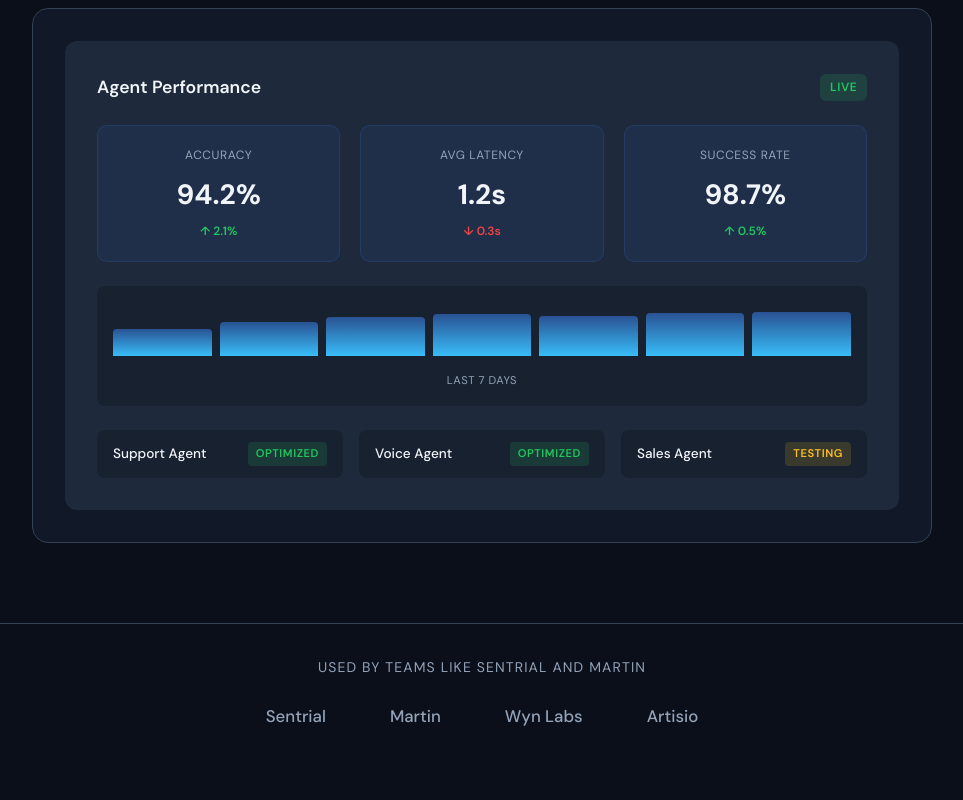
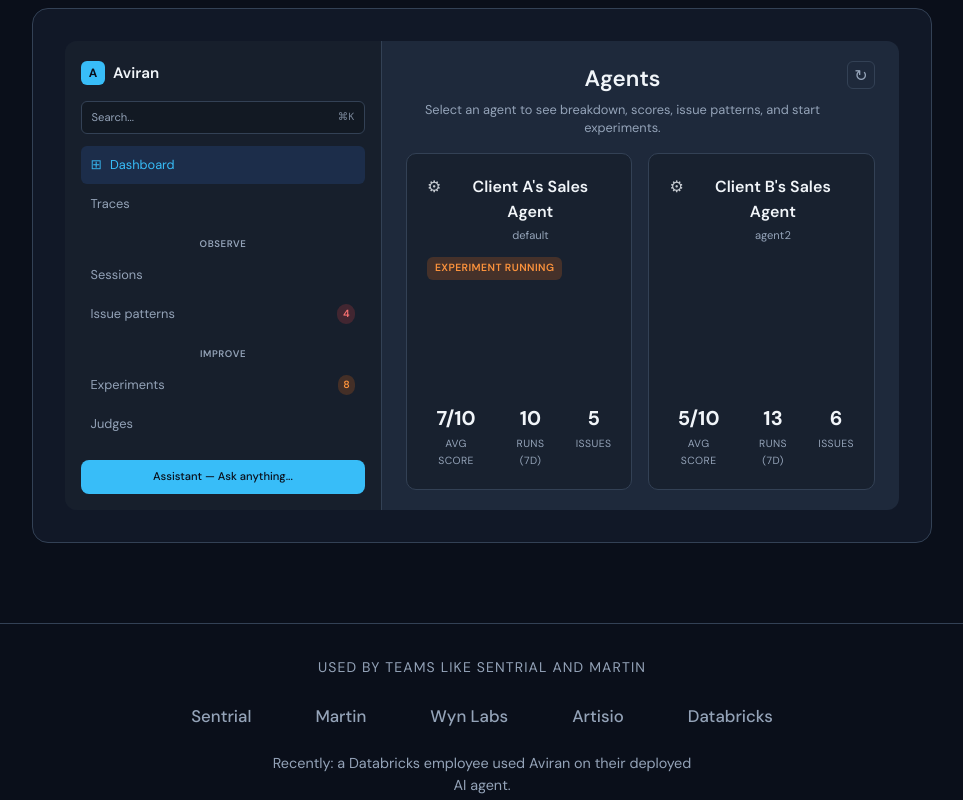
Before and after one commit to raghavtries/AviranLandingPage_fork, a React (Vite) app: page / in a window 1280 px wide. Shown: the part 620-1420 px from the top of the page, without its empty margins (158-1121 px from the left). Built offline with nearby package versions, Linux system fonts and the light colour scheme.

Commit message:
landing page almost dev'd

```diff
--- a/src/components/Header.css
+++ b/src/components/Header.css
@@ -33,6 +33,7 @@
   text-decoration: none;
   letter-spacing: 0.02em;
   white-space: nowrap;
+  margin-right: clamp(1.25rem, 3vw, 2rem);
 }
 
 .logo-icon {
--- a/src/components/Hero.css
+++ b/src/components/Hero.css
@@ -65,178 +65,303 @@
   margin-right: auto;
 }
 
-.dashboard-mockup {
+/* Aviran dashboard mockup: sidebar + main */
+.aviran-dashboard-mockup {
   aspect-ratio: 16/9;
+  min-height: 280px;
   background: var(--surface);
   border-radius: 12px;
-  padding: 1.5rem;
   display: flex;
-  flex-direction: column;
-  gap: 1.25rem;
   overflow: hidden;
 }
 
-.dashboard-header {
+.dashboard-sidebar {
+  width: 38%;
+  min-width: 140px;
+  background: rgba(0, 0, 0, 0.25);
+  border-right: 1px solid var(--border);
+  padding: 0.75rem;
   display: flex;
-  justify-content: space-between;
-  align-items: center;
+  flex-direction: column;
+  gap: 0.6rem;
 }
 
-.dashboard-title {
-  font-size: 1.1rem;
+.sidebar-header {
+  display: flex;
+  align-items: center;
+  gap: 0.5rem;
+  padding: 0.25rem 0;
+}
+
+.sidebar-logo-icon {
+  width: 24px;
+  height: 24px;
+  border-radius: 6px;
+  background: var(--accent);
+  color: var(--bg);
+  font-size: 0.75rem;
+  font-weight: 700;
+  display: flex;
+  align-items: center;
+  justify-content: center;
+}
+
+.sidebar-brand {
+  font-size: 0.95rem;
   font-weight: 600;
   color: var(--text);
 }
 
-.dashboard-badge {
-  font-size: 0.75rem;
-  font-weight: 600;
-  padding: 0.25rem 0.6rem;
-  background: rgba(34, 197, 94, 0.15);
-  color: #22c55e;
+.sidebar-search {
+  display: flex;
+  align-items: center;
+  justify-content: space-between;
+  padding: 0.4rem 0.6rem;
+  background: rgba(0, 0, 0, 0.2);
+  border: 1px solid var(--border);
   border-radius: 6px;
-  text-transform: uppercase;
-  letter-spacing: 0.05em;
+  font-size: 0.7rem;
+  color: var(--text-muted);
 }
 
-.dashboard-metrics {
-  display: grid;
-  grid-template-columns: repeat(3, 1fr);
-  gap: 1rem;
+.sidebar-search-kbd {
+  font-size: 0.65rem;
+  opacity: 0.8;
 }
 
-.metric-card {
-  background: rgba(59, 130, 246, 0.08);
-  border: 1px solid rgba(59, 130, 246, 0.15);
-  border-radius: 10px;
-  padding: 1rem;
+.sidebar-nav {
+  flex: 1;
+  display: flex;
+  flex-direction: column;
+  gap: 0.15rem;
+  overflow: hidden;
 }
 
-.metric-label {
+.sidebar-nav-section {
+  font-size: 0.6rem;
+  font-weight: 600;
+  text-transform: uppercase;
+  letter-spacing: 0.06em;
+  color: var(--text-muted);
+  margin-top: 0.5rem;
+  padding: 0.2rem 0;
+}
+
+.sidebar-nav-item {
+  display: flex;
+  align-items: center;
+  gap: 0.5rem;
+  padding: 0.4rem 0.5rem;
   font-size: 0.75rem;
   color: var(--text-muted);
-  text-transform: uppercase;
-  letter-spacing: 0.05em;
-  margin-bottom: 0.5rem;
+  border-radius: 6px;
 }
 
-.metric-value {
-  font-size: 1.5rem;
-  font-weight: 700;
-  color: var(--text);
-  margin-bottom: 0.25rem;
+.sidebar-nav-item.active {
+  background: rgba(59, 130, 246, 0.15);
+  color: var(--accent);
 }
 
-.metric-trend {
-  font-size: 0.75rem;
-  font-weight: 600;
+.sidebar-nav-icon {
+  font-size: 0.85rem;
+  opacity: 0.9;
 }
 
-.metric-trend.up {
-  color: #22c55e;
+.sidebar-badge {
+  margin-left: auto;
+  font-size: 0.65rem;
+  font-weight: 600;
+  min-width: 16px;
+  padding: 0.1rem 0.35rem;
+  border-radius: 999px;
+  text-align: center;
 }
 
-.metric-trend.down {
-  color: #ef4444;
+.sidebar-badge.red {
+  background: rgba(239, 68, 68, 0.2);
+  color: #f87171;
 }
 
-.dashboard-chart {
+.sidebar-badge.orange {
+  background: rgba(249, 115, 22, 0.2);
+  color: #fb923c;
+}
+
+.sidebar-assistant {
+  padding: 0.5rem 0.75rem;
+  background: var(--accent);
+  color: var(--bg);
+  font-size: 0.7rem;
+  font-weight: 500;
+  border-radius: 8px;
+  margin-top: auto;
+}
+
+.dashboard-main {
   flex: 1;
+  padding: 1rem 1.25rem;
+  display: flex;
+  flex-direction: column;
+  gap: 1rem;
+  overflow: hidden;
+}
+
+.dashboard-main-header {
+  display: flex;
+  justify-content: space-between;
+  align-items: flex-start;
+  gap: 0.5rem;
+}
+
+.dashboard-main-title {
+  font-size: 1.25rem;
+  font-weight: 600;
+  color: var(--text);
+  margin: 0 0 0.25rem;
+}
+
+.dashboard-main-subtitle {
+  font-size: 0.75rem;
+  color: var(--text-muted);
+  margin: 0;
+  line-height: 1.4;
+}
+
+.dashboard-refresh {
+  flex-shrink: 0;
+  width: 28px;
+  height: 28px;
+  border: 1px solid var(--border);
+  background: transparent;
+  border-radius: 6px;
+  color: var(--text-muted);
+  font-size: 1rem;
+  cursor: pointer;
+}
+
+.dashboard-refresh:hover {
+  color: var(--text);
+  background: rgba(255, 255, 255, 0.05);
+}
+
+.dashboard-agent-cards {
+  display: grid;
+  grid-template-columns: repeat(2, 1fr);
+  gap: 1rem;
+  flex: 1;
+  min-height: 0;
+}
+
+.agent-card {
   background: rgba(0, 0, 0, 0.2);
-  border-radius: 8px;
+  border: 1px solid var(--border);
+  border-radius: 10px;
   padding: 1rem;
   display: flex;
   flex-direction: column;
+  gap: 0.75rem;
+}
+
+.agent-card-header {
+  display: flex;
+  align-items: flex-start;
   gap: 0.5rem;
 }
 
-.chart-bars {
-  display: flex;
-  align-items: flex-end;
-  justify-content: space-around;
-  gap: 0.5rem;
-  height: 100%;
-  padding: 0.5rem 0;
+.agent-card-icon {
+  font-size: 1rem;
+  opacity: 0.8;
 }
 
-.chart-bar {
-  flex: 1;
-  background: linear-gradient(to top, var(--accent), rgba(59, 130, 246, 0.5));
-  border-radius: 4px 4px 0 0;
-  min-height: 20px;
-  animation: growBar 0.6s ease-out;
-}
-
-@keyframes growBar {
-  from {
-    height: 0;
-  }
-}
-
-.chart-label {
-  font-size: 0.7rem;
-  color: var(--text-muted);
-  text-align: center;
-  text-transform: uppercase;
-  letter-spacing: 0.05em;
-}
-
-.dashboard-agents {
-  display: flex;
-  gap: 1rem;
-}
-
-.agent-item {
-  flex: 1;
-  display: flex;
-  justify-content: space-between;
-  align-items: center;
-  padding: 0.75rem 1rem;
-  background: rgba(0, 0, 0, 0.2);
-  border-radius: 8px;
-}
-
-.agent-name {
-  font-size: 0.85rem;
-  font-weight: 500;
+.agent-card-name {
+  font-size: 0.9rem;
+  font-weight: 600;
   color: var(--text);
 }
 
-.agent-status {
+.agent-card-sub {
   font-size: 0.7rem;
+  color: var(--text-muted);
+  margin-top: 0.15rem;
+}
+
+.agent-card-tag {
+  font-size: 0.65rem;
   font-weight: 600;
   padding: 0.2rem 0.5rem;
-  border-radius: 4px;
+  border-radius: 6px;
+  align-self: flex-start;
   text-transform: uppercase;
-  letter-spacing: 0.05em;
+  letter-spacing: 0.04em;
 }
 
-.agent-status.active {
-  background: rgba(34, 197, 94, 0.15);
-  color: #22c55e;
+.agent-card-tag.experiment {
+  background: rgba(249, 115, 22, 0.2);
+  color: #fb923c;
 }
 
-.agent-status.pending {
-  background: rgba(251, 191, 36, 0.15);
-  color: #fbbf24;
+.agent-card-metrics {
+  display: flex;
+  gap: 1.25rem;
+  margin-top: auto;
+}
+
+.agent-metric {
+  display: flex;
+  flex-direction: column;
+  gap: 0.15rem;
+}
+
+.agent-metric-value {
+  font-size: 1.1rem;
+  font-weight: 700;
+  color: var(--text);
+}
+
+.agent-metric-label {
+  font-size: 0.65rem;
+  color: var(--text-muted);
+  text-transform: uppercase;
+  letter-spacing: 0.04em;
 }
 
 @media (min-width: 768px) {
-  .dashboard-mockup {
-    padding: 2rem;
-    gap: 1.5rem;
+  .aviran-dashboard-mockup {
+    min-height: 320px;
   }
 
-  .dashboard-metrics {
-    gap: 1.25rem;
+  .dashboard-sidebar {
+    padding: 1rem;
+    gap: 0.75rem;
   }
 
-  .metric-card {
+  .sidebar-nav-item {
+    font-size: 0.8rem;
+    padding: 0.5rem 0.6rem;
+  }
+
+  .dashboard-main {
+    padding: 1.25rem 1.5rem;
+  }
+
+  .dashboard-main-title {
+    font-size: 1.4rem;
+  }
+
+  .dashboard-main-subtitle {
+    font-size: 0.8rem;
+  }
+
+  .agent-card {
     padding: 1.25rem;
   }
 
-  .metric-value {
-    font-size: 1.75rem;
+  .agent-card-name {
+    font-size: 1rem;
+  }
+
+  .agent-metric-value {
+    font-size: 1.25rem;
   }
 }
 
--- a/src/components/Hero.tsx
+++ b/src/components/Hero.tsx
@@ -15,54 +15,99 @@ export default function Hero() {
         Request Demo
       </a>
       <div className="hero-dashboard">
-        <div className="dashboard-mockup">
-          <div className="dashboard-header">
-            <div className="dashboard-title">Agent Performance</div>
-            <div className="dashboard-badge">Live</div>
-          </div>
-          <div className="dashboard-metrics">
-            <div className="metric-card">
-              <div className="metric-label">Accuracy</div>
-              <div className="metric-value">94.2%</div>
-              <div className="metric-trend up">↑ 2.1%</div>
+        <div className="aviran-dashboard-mockup">
+          <aside className="dashboard-sidebar">
+            <div className="sidebar-header">
+              <span className="sidebar-logo-icon">A</span>
+              <span className="sidebar-brand">Aviran</span>
             </div>
-            <div className="metric-card">
-              <div className="metric-label">Avg Latency</div>
-              <div className="metric-value">1.2s</div>
-              <div className="metric-trend down">↓ 0.3s</div>
+            <div className="sidebar-search">
+              <span className="sidebar-search-placeholder">Search...</span>
+              <span className="sidebar-search-kbd">⌘K</span>
             </div>
-            <div className="metric-card">
-              <div className="metric-label">Success Rate</div>
-              <div className="metric-value">98.7%</div>
-              <div className="metric-trend up">↑ 0.5%</div>
+            <nav className="sidebar-nav">
+              <div className="sidebar-nav-item active">
+                <span className="sidebar-nav-icon">⊞</span>
+                Dashboard
+              </div>
+              <div className="sidebar-nav-item">Traces</div>
+              <div className="sidebar-nav-section">OBSERVE</div>
+              <div className="sidebar-nav-item">Sessions</div>
+              <div className="sidebar-nav-item">
+                Issue patterns
+                <span className="sidebar-badge red">4</span>
+              </div>
+              <div className="sidebar-nav-section">IMPROVE</div>
+              <div className="sidebar-nav-item">
+                Experiments
+                <span className="sidebar-badge orange">8</span>
+              </div>
+              <div className="sidebar-nav-item">Judges</div>
+              <div className="sidebar-nav-item">Prompts</div>
+              <div className="sidebar-nav-item">Docs</div>
+            </nav>
+            <div className="sidebar-assistant">Assistant — Ask anything...</div>
+          </aside>
+          <main className="dashboard-main">
+            <div className="dashboard-main-header">
+              <div>
+                <h3 className="dashboard-main-title">Agents</h3>
+                <p className="dashboard-main-subtitle">
+                  Select an agent to see breakdown, scores, issue patterns, and start experiments.
+                </p>
+              </div>
+              <button type="button" className="dashboard-refresh" aria-label="Refresh">↻</button>
             </div>
-          </div>
-          <div className="dashboard-chart">
-            <div className="chart-bars">
-              <div className="chart-bar" style={{ height: '60%' }}></div>
-              <div className="chart-bar" style={{ height: '75%' }}></div>
-              <div className="chart-bar" style={{ height: '85%' }}></div>
-              <div className="chart-bar" style={{ height: '92%' }}></div>
-              <div className="chart-bar" style={{ height: '88%' }}></div>
-              <div className="chart-bar" style={{ height: '94%' }}></div>
-              <div className="chart-bar" style={{ height: '96%' }}></div>
+            <div className="dashboard-agent-cards">
+              <div className="agent-card">
+                <div className="agent-card-header">
+                  <span className="agent-card-icon">⚙</span>
+                  <div>
+                    <div className="agent-card-name">Client A&apos;s Sales Agent</div>
+                    <div className="agent-card-sub">default</div>
+                  </div>
+                </div>
+                <span className="agent-card-tag experiment">Experiment running</span>
+                <div className="agent-card-metrics">
+                  <div className="agent-metric">
+                    <span className="agent-metric-value">7/10</span>
+                    <span className="agent-metric-label">Avg score</span>
+                  </div>
+                  <div className="agent-metric">
+                    <span className="agent-metric-value">10</span>
+                    <span className="agent-metric-label">Runs (7d)</span>
+                  </div>
+                  <div className="agent-metric">
+                    <span className="agent-metric-value">5</span>
+                    <span className="agent-metric-label">Issues</span>
+                  </div>
+                </div>
+              </div>
+              <div className="agent-card">
+                <div className="agent-card-header">
+                  <span className="agent-card-icon">⚙</span>
+                  <div>
+                    <div className="agent-card-name">Client B&apos;s Sales Agent</div>
+                    <div className="agent-card-sub">agent2</div>
+                  </div>
+                </div>
+                <div className="agent-card-metrics">
+                  <div className="agent-metric">
+                    <span className="agent-metric-value">5/10</span>
+                    <span className="agent-metric-label">Avg score</span>
+                  </div>
+                  <div className="agent-metric">
+                    <span className="agent-metric-value">13</span>
+                    <span className="agent-metric-label">Runs (7d)</span>
+                  </div>
+                  <div className="agent-metric">
+                    <span className="agent-metric-value">6</span>
+                    <span className="agent-metric-label">Issues</span>
+                  </div>
+                </div>
+              </div>
             </div>
-            <div className="chart-label">Last 7 days</div>
-          </div>
-          <div className="dashboard-agents">
-            <div className="agent-item">
-              <div className="agent-name">Support Agent</div>
-              <div className="agent-status active">Optimized</div>
-            </div>
-            <div className="agent-item">
-              <div className="agent-name">Voice Agent</div>
-              <div className="agent-status active">Optimized</div>
-            </div>
-            <div className="agent-item">
-              <div className="agent-name">Sales Agent</div>
-              <div className="agent-status pending">Testing</div>
-            </div>
-          </div>
+          </main>
         </div>
       </div>
     </section>
--- a/src/components/TrustedBy.css
+++ b/src/components/TrustedBy.css
@@ -29,6 +29,20 @@
   color: var(--text-muted);
 }
 
+.trusted-by-recent {
+  font-size: 0.9rem;
+  color: var(--text-muted);
+  margin: 1.5rem 0 0;
+  max-width: 420px;
+  margin-left: auto;
+  margin-right: auto;
+  line-height: 1.5;
+}
+
+.trusted-by-recent strong {
+  color: var(--text);
+}
+
 @media (min-width: 768px) {
   .trusted-by-logos {
     gap: 3rem 4rem;
--- a/src/components/TrustedBy.tsx
+++ b/src/components/TrustedBy.tsx
@@ -5,6 +5,7 @@ const LOGOS = [
   'Martin',
   'Wyn Labs',
   'Artisio',
+  'Databricks',
 ]
 
 export default function TrustedBy() {
@@ -18,6 +19,9 @@ export default function TrustedBy() {
           </li>
         ))}
       </ul>
+      <p className="trusted-by-recent">
+        Recently: a Databricks employee used Aviran on their deployed AI agent.
+      </p>
     </section>
   )
 }
```
Also changed, not shown: src/components/Footer.css (+30 -1 lines), src/components/Footer.tsx (+11 -0 lines).
